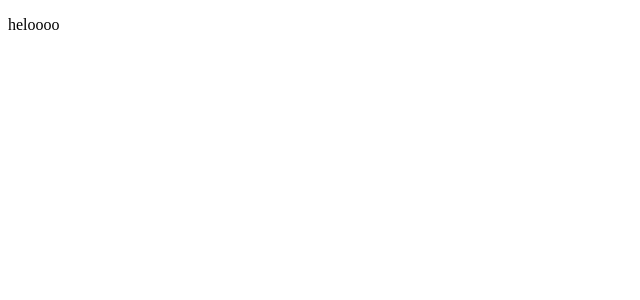
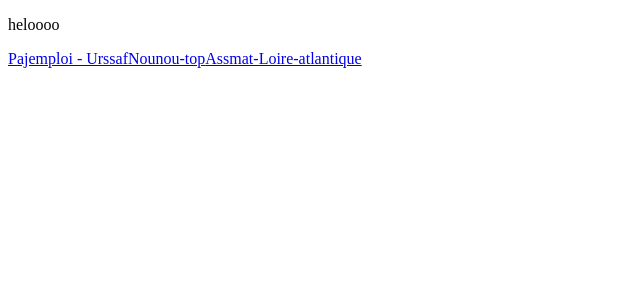
Before and after one commit to Angelina2504/nounouproject, a React (Vite) app in the folder frontend/: page / in a window 1280 px wide. Shown: the top 300 px of the page, without its empty margins (0-640 px from the left). Built offline with nearby package versions, Linux system fonts and the light colour scheme.

Commit message:
Link footer whithout Css

```diff
--- a/frontend/src/components/Footer.jsx
+++ b/frontend/src/components/Footer.jsx
@@ -1,6 +1,11 @@
+import { Link } from "react-router-dom"
+
 export default function Footer () {
     return (
         <>
+            <Link href="https://www.pajemploi.urssaf.fr/pajewebinfo/cms/sites/pajewebinfo/accueil.html">Pajemploi - Urssaf</Link>
+            <Link href="https://www.nounou-top.fr/">Nounou-top</Link>
+            <Link href="https://assmat.loire-atlantique.fr/jcms/accueil-assistante-maternelle-fr-local_56369">Assmat-Loire-atlantique</Link>
         </>
     );
 }
```
